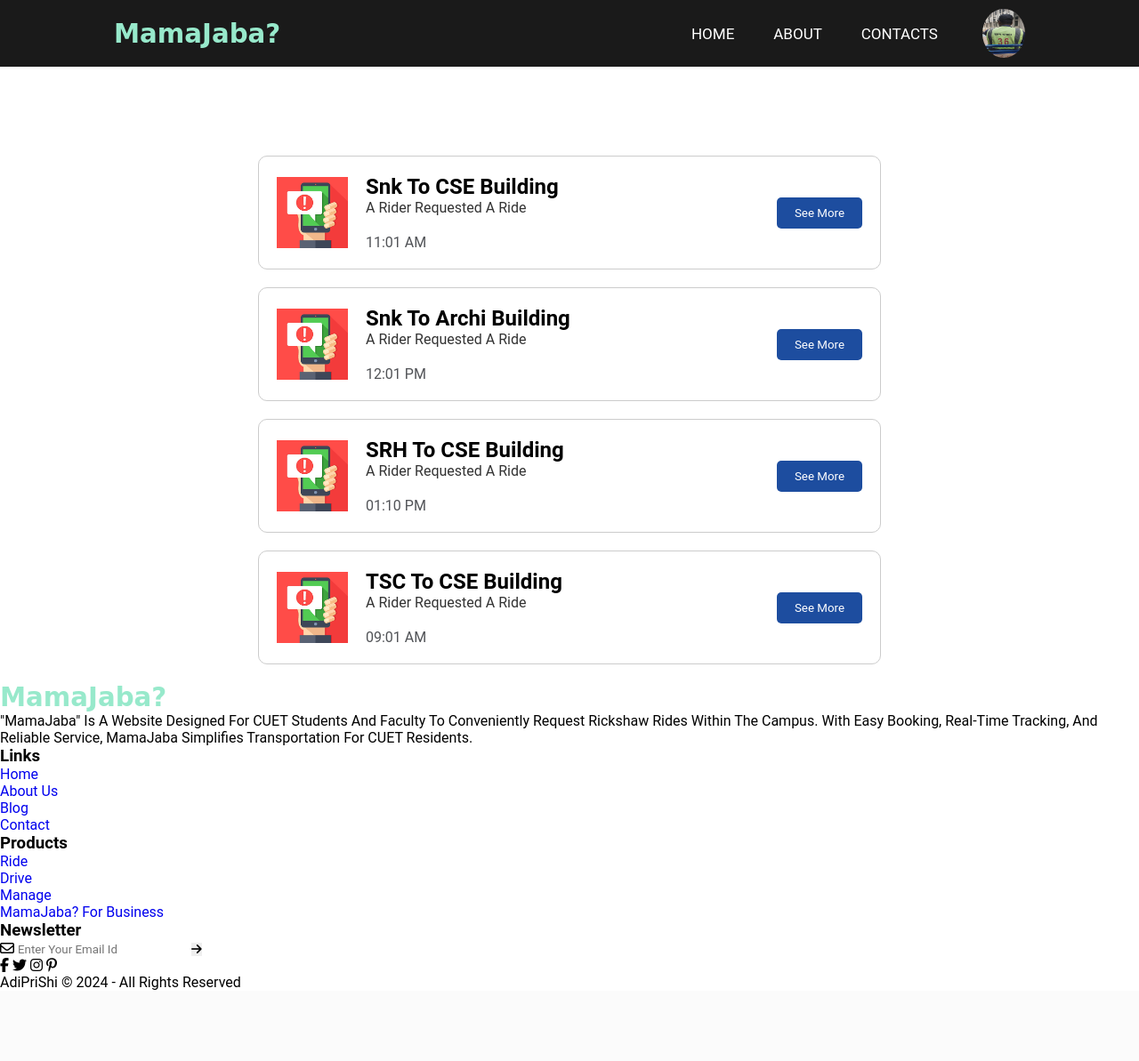
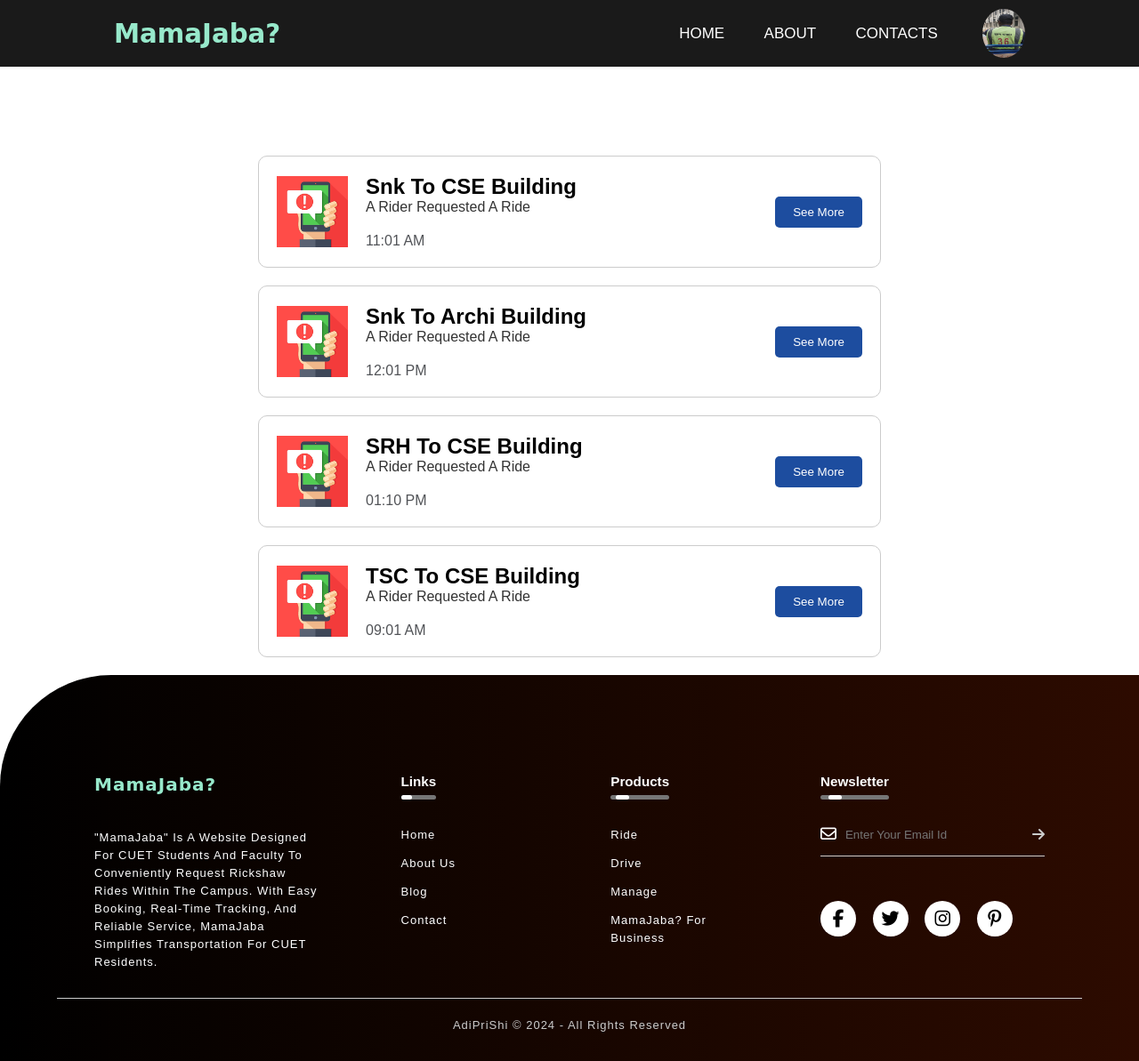
Before and after one commit to AdibAFC/IP_MamaJaba, a PHP site: page /driver.html in a window 1280 px wide. Shown: the whole page at 89% size. Before the commit the page ends 1113 px from the top, so only its background shows below. Run offline with PHP 8.4, Linux system fonts and the light colour scheme.

Commit message:
Update driver.css

```diff
--- a/driver.css
+++ b/driver.css
@@ -164,6 +164,7 @@ nav ul li a {
 .sub-menu-link:hover p {
     font-weight: 600;
 }
+
 .ridereq {
     display: flex;
     flex-direction: column; /* Stack items vertically */
@@ -215,40 +216,167 @@ nav ul li a {
 .see-more:hover {
     background-color: #15396e;
 }
-.footer{
-    background: var(--black);
+*{
+    margin: 0;
+    padding: 0;
+    box-sizing: border-box;
+    font-family: 'Poppins', sans-serif;
+}
+footer{
+    width: 100%;
+    bottom: 0;
+    background: linear-gradient(to right, #000000, #2d0b00);
+    color: #fff;
+    padding: 100px 0 30px;
+    border-top-left-radius: 125px;
+    font-size: 13px;
+    line-height: 20px;
+}
+footer .row{
+    width: 85%;
+    margin: auto;
+    display: flex;
+    flex-wrap: wrap;
+    align-items: flex-start;
+    justify-content: space-between;
+}
+footer .col{
+    flex-basis: 25%;
+    padding: 10px;
+}
+footer .col:nth-child(2), .col:nth-child(3)
+{
+    flex-basis: 15%;
+}
+footer .col p{
+    letter-spacing: 1px;
+}
+footer .comic-sans {
+    font-family: 'Comic Sans MS', cursive; /* Use Comic Sans MS font */
+    color: #97e9cb;
+    font-size: 20px;
+
+}
+footer .logo{
+    width: 80px;
+    margin-bottom: 30px;
+    letter-spacing: 1px;
+}
+footer .col h3{
+    width: fit-content;
+    margin-bottom: 40px;
+    position: relative;
+}
+footer ul li{
+    list-style: none;
+    margin-bottom: 12px;
+}
+footer ul li a{
+    text-decoration: none;
+    color: #fff;
+    letter-spacing: 1px;
+    transition: text-shadow 0.5s ease;
+}
+footer ul li a:hover{
+    text-shadow: 0 0  1px rgba(255, 255, 255, 0.5);
+}
+footer form{
+    padding-bottom: 15px;
+    display:  flex;
+    align-items: center;
+    justify-content: space-between;
+    border-bottom: 1px solid #ccc;
+    margin-bottom: 50px;
+}
+footer form .fa-regular{
+    font-size: 18px;
+    margin-right: 10px;
+}
+footer form input{
+    width: 100%;
+    background: transparent;
+    color: #ccc;
+    border: 0;
+    outline: none;
+}
+footer form button{
+    background: transparent;
+    border: 0;
+    outline: none;
+    cursor: pointer;
+}
+footer form button .fa-solid {
+    font-size: 16px;
+    color: #ccc;
+}
+footer .social-icons .fa-brands{
+    width: 40px;
+    height: 40px;
+    border-radius: 50%;
     text-align: center;
-    margin-top: 100px;
+    line-height: 40px;
+    font-size: 20px;
+    color: #000;
+    background: #fff;
+    margin-right: 15px;
+    cursor: pointer;
+    transition:  0.5s ease ;
 }
-.footer .share{
-    padding: 1rem 0;
+footer .social-icons .fa-brands:hover{
+    background: #2d0b00;
+    color: #fff;
+    box-shadow: 0 0 1rem #2d0b00 ;
 }
-.footer .share a{
-    height: 5rem;
-    width: 5rem;
-    line-height: 5rem;
-    font-size: 20px;
-    color: #fff;
-    border: var(--border);
-    margin: .3rem;
-    border-radius: 50%;
+footer hr{
+    width: 90%;
+    border: 0;
+    border-bottom: 1px solid #ccc;
+    margin: 20px auto;
 }
-.footer .share a:hover{
-    background-color: var(--main-color);
+footer .copyright{
+    text-align: center;
+    letter-spacing: 1px;
+    color: #ccc;
 }
-.footer .link{
-    display: flex;
-    justify-content: center;
-    flex-wrap: wrap;
-    padding: 2rem 0;
-    gap: 1rem;
+footer .underline{
+    width: 100%;
+    height: 5px;
+    background: #767676;
+    border-radius: 3px;
+    position: absolute;
+    top: 25px;
+    left: 0;
+    overflow: hidden;
 }
-.footer .link a{
-    padding: .7rem 2rem;
-    color: #fff;
-    border: var(--border);
-    font-size: 20px;
+footer .underline span{
+    width: 15px;
+    height: 100%;
+    background: #fff;
+    border-radius: 3px;
+    position: absolute;
+    top: 0;
+    left: 10px;
+    animation: moving 2s linear infinite;
 }
-.footer .link a:hover{
-    color: var(--main-color);
+@keyframes moving{
+    0%{
+        left: -20px;
+    }
+    100%{
+        left: 100%;
+    }
 }
+@media (max-width: 700px)
+{
+    footer{
+        bottom: unset;
+    }
+    footer .col{
+        flex-basis: 100%;
+
+    }
+    footer .col:nth-child(2), .col:nth-child(3)
+    {
+        flex-basis: 100%;
+    }
+}
```
